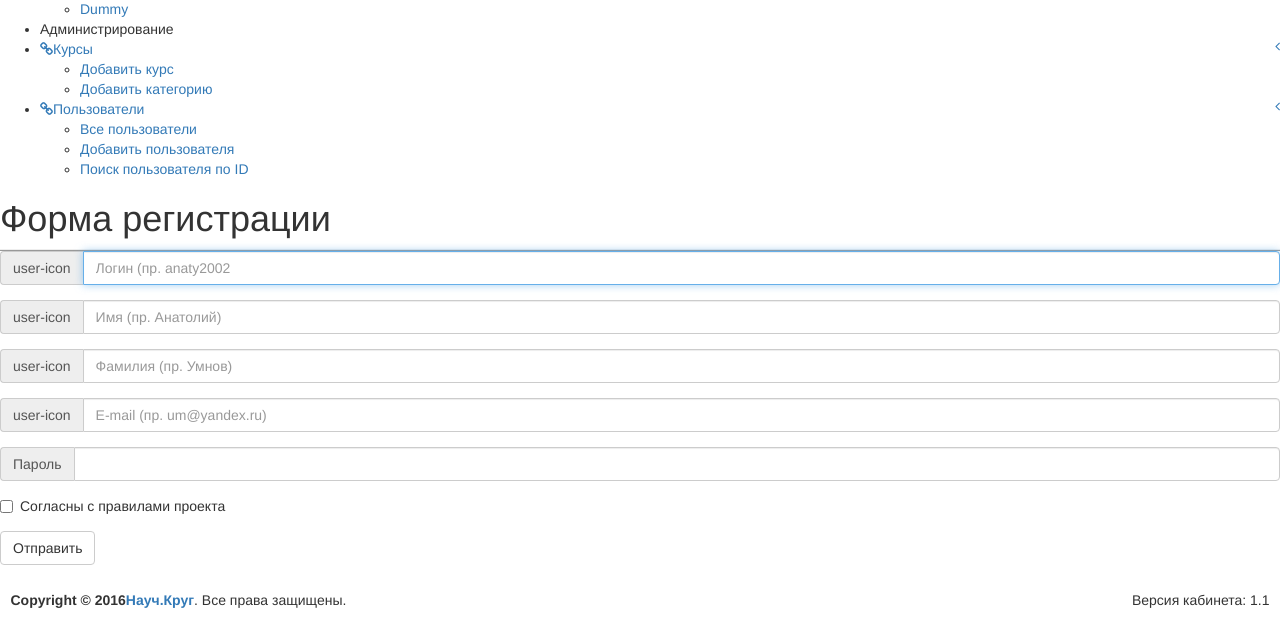
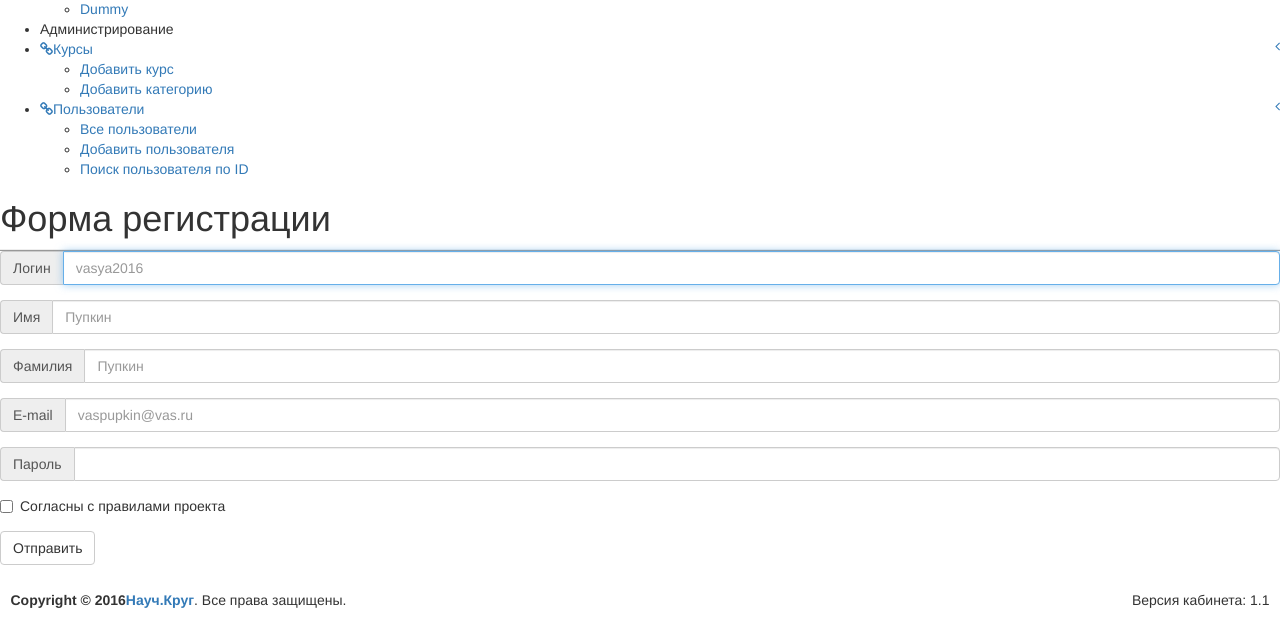
Before and after one commit to nauchcrug/backend, a Node project: template views/cab/user/register.pug in a window 1280 px wide. Shown: the part 647-1268 px from the top of the page. Run offline with Node 20 templates, Linux system fonts and the light colour scheme; the template is opened without the code that fills it, so the values that code supplies are empty; some libraries are stand-ins or nearby versions.

Commit message:
better form

```diff
--- a/views/cab/user/register.pug
+++ b/views/cab/user/register.pug
@@ -6,17 +6,17 @@ block content
   section.content
     form(role="form", name="reg", enctype="multipart/form-data")#add-user
       fieldset.form-group: .input-group
-        span.input-group-addon user-icon
-        input(autofocus, required, name="name", type="text", placeholder="Логин (пр. anaty2002").form-control
+        span.input-group-addon Логин
+        input(autofocus, required, name="name", type="text", placeholder="vasya2016").form-control
       fieldset.form-group: .input-group
-        span.input-group-addon user-icon
-        input(autofocus, required, name="firstname", type="text", placeholder="Имя (пр. Анатолий)").form-control
+        span.input-group-addon Имя
+        input(autofocus, required, name="firstname", type="text", placeholder="Пупкин").form-control
       fieldset.form-group: .input-group
-        span.input-group-addon user-icon
-        input(required, name="secondname", type="text", placeholder="Фамилия (пр. Умнов)").form-control
+        span.input-group-addon Фамилия
+        input(required, name="secondname", type="text", placeholder="Пупкин").form-control
       fieldset.form-group: .input-group
-        span.input-group-addon user-icon
-        input(required, name="email", type="text", placeholder="E-mail (пр. um@yandex.ru)").form-control
+        span.input-group-addon E-mail
+        input(required, name="email", type="text", placeholder="vaspupkin@vas.ru").form-control
       fieldset.form-group: .input-group
         span.input-group-addon Пароль
         input(required, name="password", type="text", ).form-control
```
